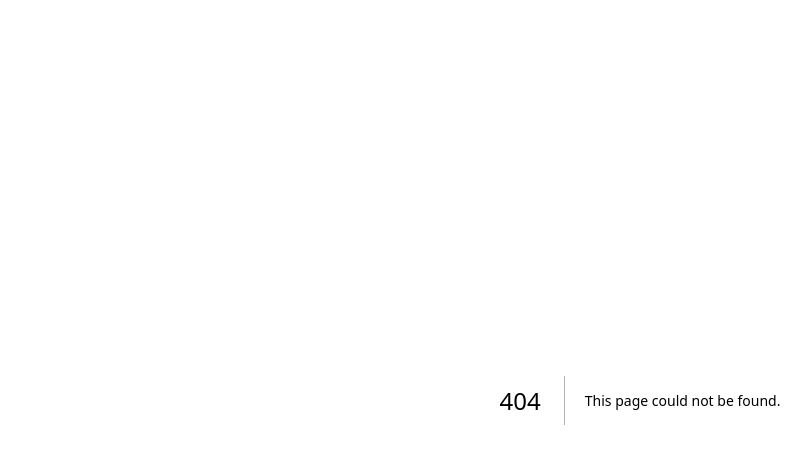
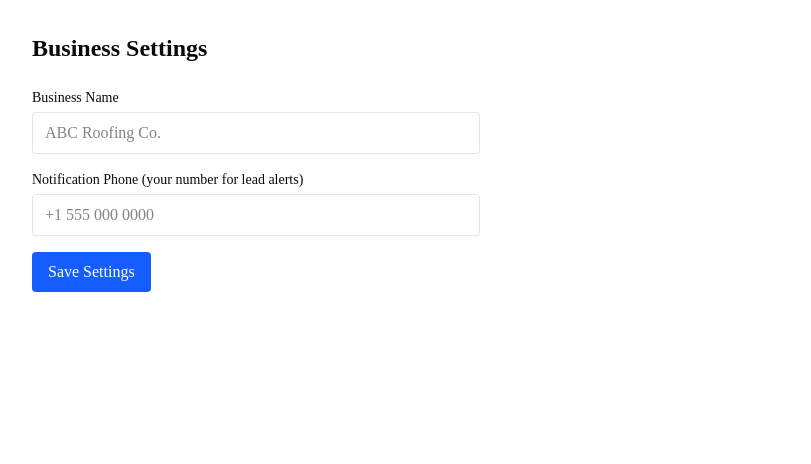
Before and after one commit to jaimetawil819/rooflead, a Next.js app: page /dashboard/settings in a window 1280 px wide. Before the commit this address had no page. Shown: the top 464 px of the page, without its empty margins (0-811 px from the left). Built offline with nearby package versions, Linux system fonts and the light colour scheme; no server answers.

Commit message:
phase 2 complete - database and settings page

```diff
--- /dev/null
+++ b/app/dashboard/settings/page.tsx
@@ -0,0 +1,80 @@
+"use client";
+
+import { useState, useEffect } from "react";
+import { useUser } from "@clerk/nextjs";
+import { createClient } from "@/lib/supabase/client";
+
+export default function SettingsPage() {
+  const { user } = useUser();
+  const [name, setName] = useState("");
+  const [notificationPhone, setNotificationPhone] = useState("");
+  const [saving, setSaving] = useState(false);
+  const [saved, setSaved] = useState(false);
+
+  useEffect(() => {
+    if (!user) return;
+    const load = async () => {
+      const supabase = createClient();
+      const { data } = await supabase
+        .from("businesses")
+        .select("*")
+        .eq("owner_id", user.id)
+        .single();
+      if (data) {
+        setName(data.name);
+        setNotificationPhone(data.notification_phone ?? "");
+      }
+    };
+    load();
+  }, [user]);
+
+  const save = async () => {
+    if (!user) return;
+    setSaving(true);
+    const supabase = createClient();
+    await supabase.from("businesses").upsert({
+      owner_id: user.id,
+      name,
+      notification_phone: notificationPhone,
+    });
+    setSaving(false);
+    setSaved(true);
+    setTimeout(() => setSaved(false), 3000);
+  };
+
+  return (
+    <div className="p-8 max-w-lg">
+      <h1 className="text-2xl font-bold mb-6">Business Settings</h1>
+      <div className="space-y-4">
+        <div>
+          <label className="block text-sm font-medium mb-1">Business Name</label>
+          <input
+            className="w-full border rounded px-3 py-2"
+            value={name}
+            onChange={(e) => setName(e.target.value)}
+            placeholder="ABC Roofing Co."
+          />
+        </div>
+        <div>
+          <label className="block text-sm font-medium mb-1">
+            Notification Phone (your number for lead alerts)
+          </label>
+          <input
+            className="w-full border rounded px-3 py-2"
+            value={notificationPhone}
+            onChange={(e) => setNotificationPhone(e.target.value)}
+            placeholder="+1 555 000 0000"
+          />
+        </div>
+        <button
+          onClick={save}
+          disabled={saving}
+          className="bg-blue-600 text-white px-4 py-2 rounded hover:bg-blue-700 disabled:opacity-50"
+        >
+          {saving ? "Saving..." : "Save Settings"}
+        </button>
+        {saved && <p className="text-green-600 text-sm">Settings saved!</p>}
+      </div>
+    </div>
+  );
+}
--- /dev/null
+++ b/lib/supabase/client.ts
@@ -0,0 +1,8 @@
+import { createBrowserClient } from "@supabase/ssr";
+
+export function createClient() {
+  return createBrowserClient(
+    process.env.NEXT_PUBLIC_SUPABASE_URL!,
+    process.env.NEXT_PUBLIC_SUPABASE_ANON_KEY!
+  );
+}
--- /dev/null
+++ b/lib/supabase/server.ts
@@ -0,0 +1,23 @@
+import { createServerClient } from "@supabase/ssr";
+import { cookies } from "next/headers";
+
+export async function createClient() {
+  const cookieStore = await cookies();
+
+  return createServerClient(
+    process.env.NEXT_PUBLIC_SUPABASE_URL!,
+    process.env.NEXT_PUBLIC_SUPABASE_ANON_KEY!,
+    {
+      cookies: {
+        getAll() {
+          return cookieStore.getAll();
+        },
+        setAll(cookiesToSet) {
+          cookiesToSet.forEach(({ name, value, options }) =>
+            cookieStore.set(name, value, options)
+          );
+        },
+      },
+    }
+  );
+}
--- a/package.json
+++ b/package.json
@@ -10,6 +10,8 @@
   },
   "dependencies": {
     "@clerk/nextjs": "^7.3.3",
+    "@supabase/ssr": "^0.10.3",
+    "@supabase/supabase-js": "^2.105.4",
     "class-variance-authority": "^0.7.1",
     "clsx": "^2.1.1",
     "lucide-react": "^1.14.0",
```
Also changed, not shown: 1 other file (tests, documents, lock files or other folders).
